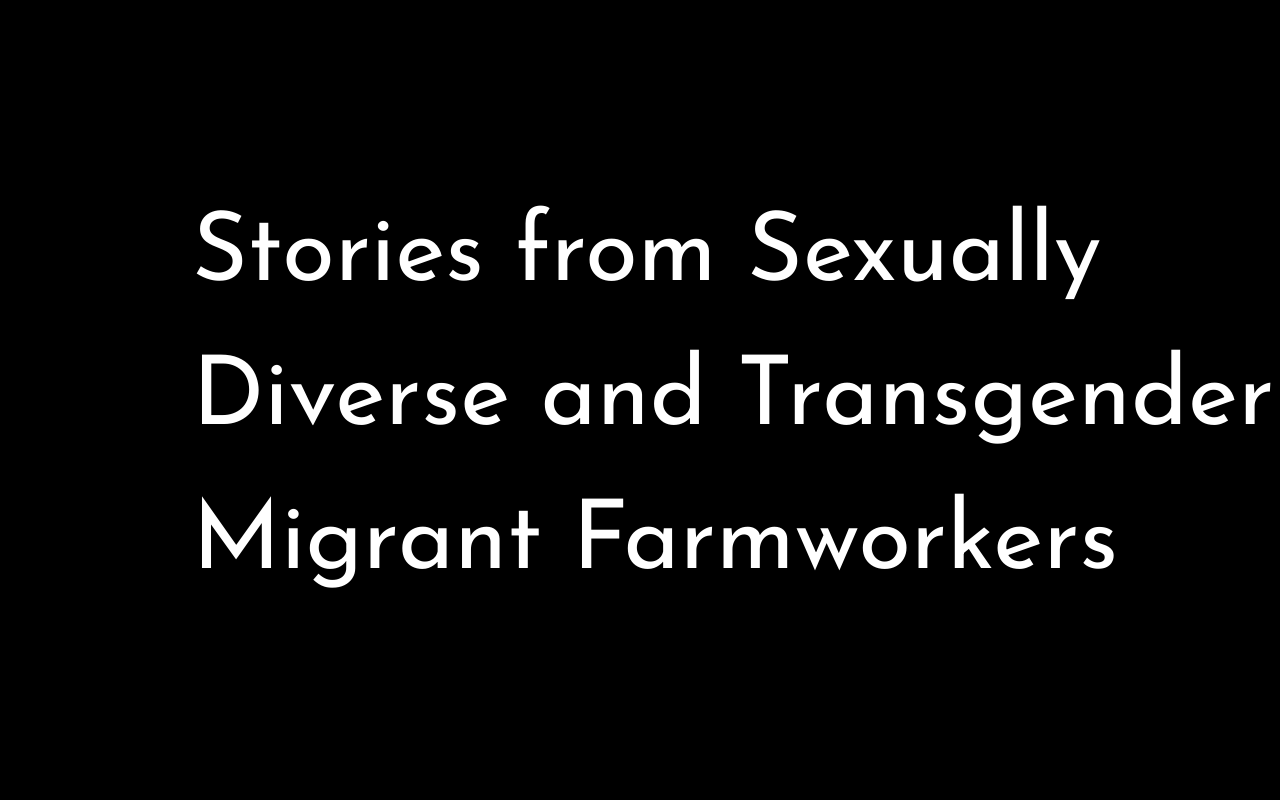
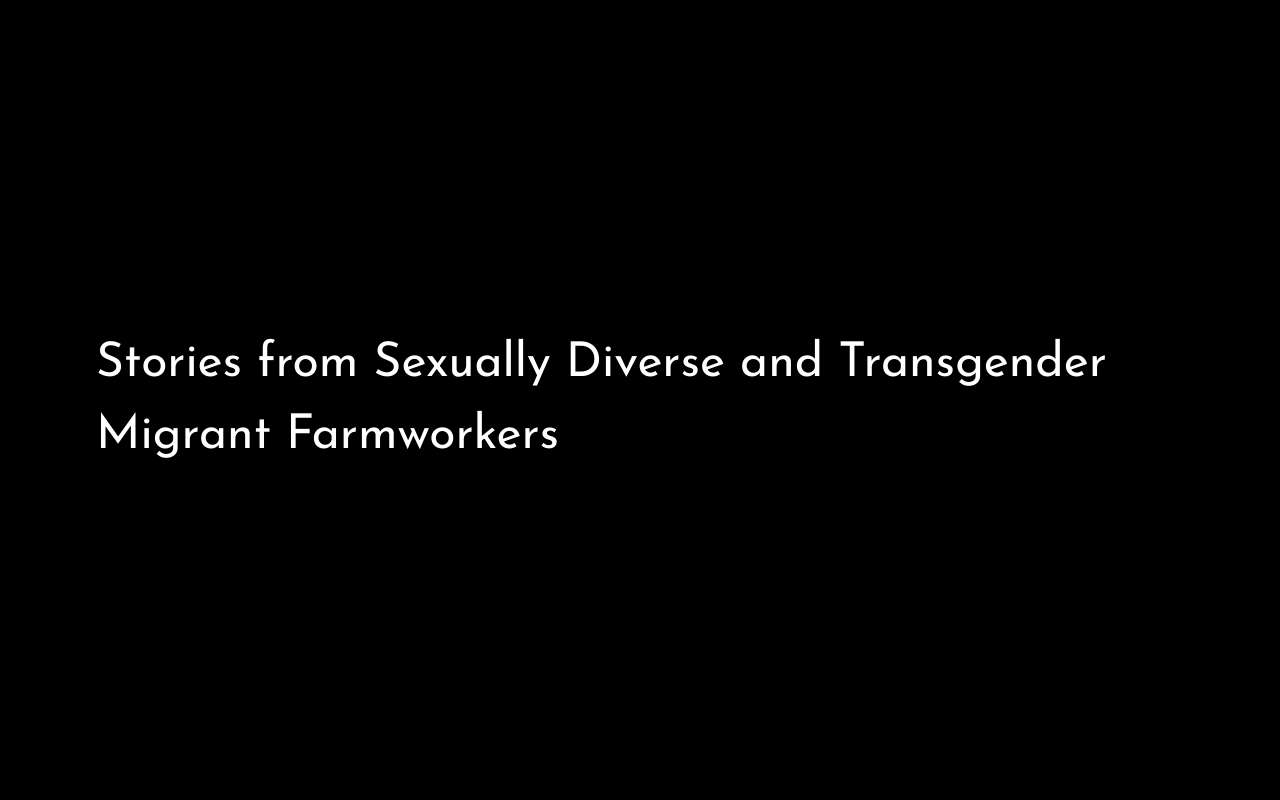
Before and after one commit to genhernandez/communal-living-archive, a PHP site: page /index.html in a window 1280 px wide. Run offline with PHP 8.4, Linux system fonts and the light colour scheme; some libraries are stand-ins or nearby versions.

Commit message:
style changes for mobile

```diff
--- a/index.css
+++ b/index.css
@@ -256,6 +256,18 @@ a:-webkit-any-link {
     .component_cta_container {
         bottom: 3%;
     }
+
+    body {
+        font-size: 0.5em;
+    }
+
+    .special-text{
+        margin: 0em 0em 0em 1em;
+    }
+
+    .context-text {
+        font-size:2.8em;
+    }
 }
 .fp-tableCell {
     display: block;
@@ -312,4 +324,8 @@ iframe.fullScreen {
     .special-text{
         margin: 0em 0em 0em 1em;
     }
+
+    .context-text {
+        font-size:2.8em;
+    }
 }
```
